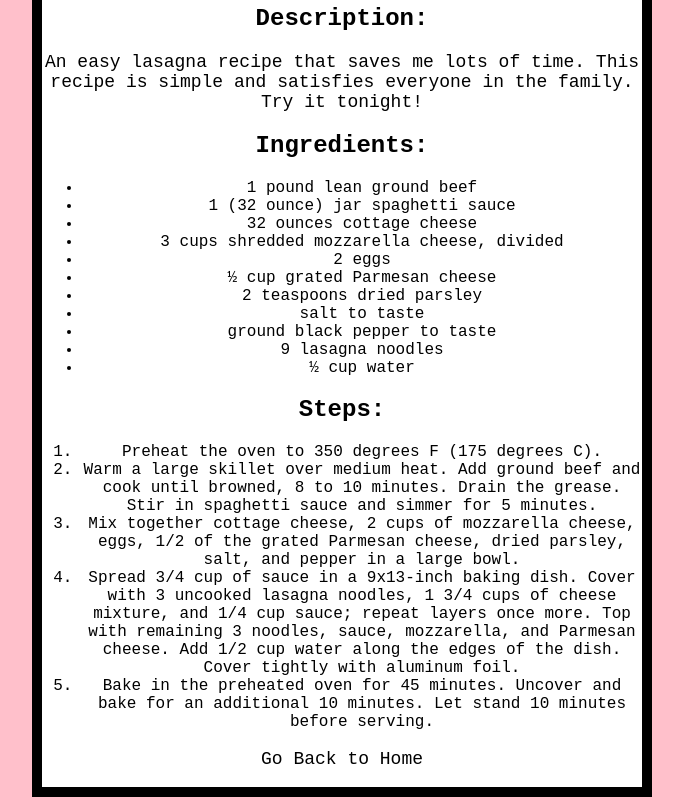
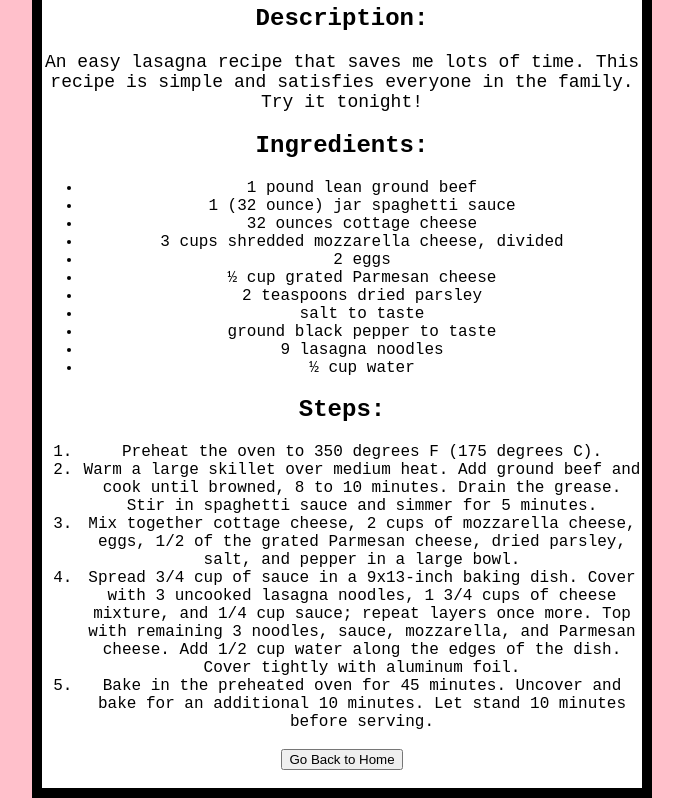
Before and after one commit to missghoulina/odin-recipes, a plain HTML site: page recipes/lasagna.html in a window 1280 px wide. Shown: the part 382-1188 px from the top of the page, without its empty margins (298-981 px from the left). Drawn offline with Linux system fonts and the light colour scheme.

Commit message:
changed to home button

```diff
--- a/recipes/lasagna.html
+++ b/recipes/lasagna.html
@@ -34,7 +34,7 @@
         <li>Spread 3/4 cup of sauce in a 9x13-inch baking dish. Cover with 3 uncooked lasagna noodles, 1 3/4 cups of cheese mixture, and 1/4 cup sauce; repeat layers once more. Top with remaining 3 noodles, sauce, mozzarella, and Parmesan cheese. Add 1/2 cup water along the edges of the dish. Cover tightly with aluminum foil.</li>
         <li>Bake in the preheated oven for 45 minutes. Uncover and bake for an additional 10 minutes. Let stand 10 minutes before serving.</li>
     </ol>
-    <p><a href="/odin-recipes/index.html">Go Back to Home</a></p>
+    <p><a href="/odin-recipes/index.html"><button>Go Back to Home</button></a></p>
 </div>
 </body>
 </html>
```
